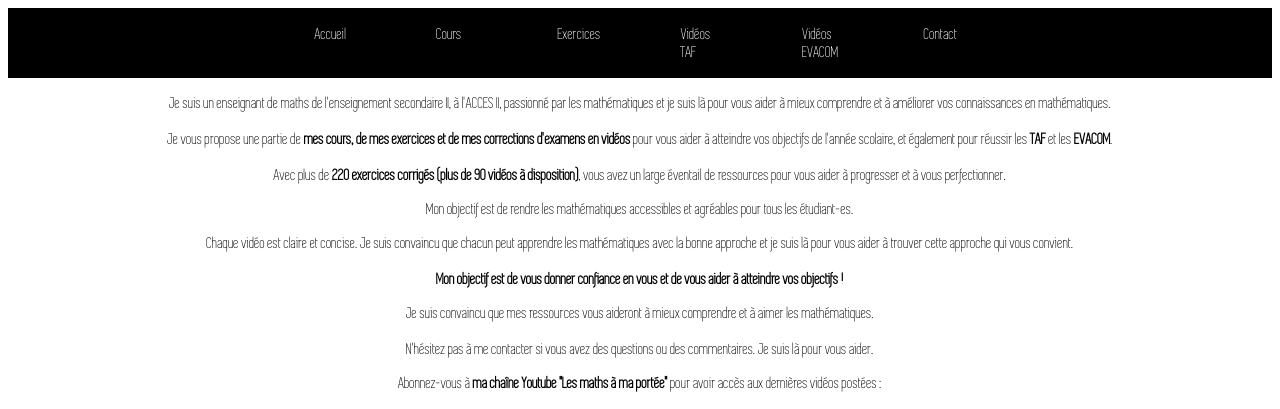
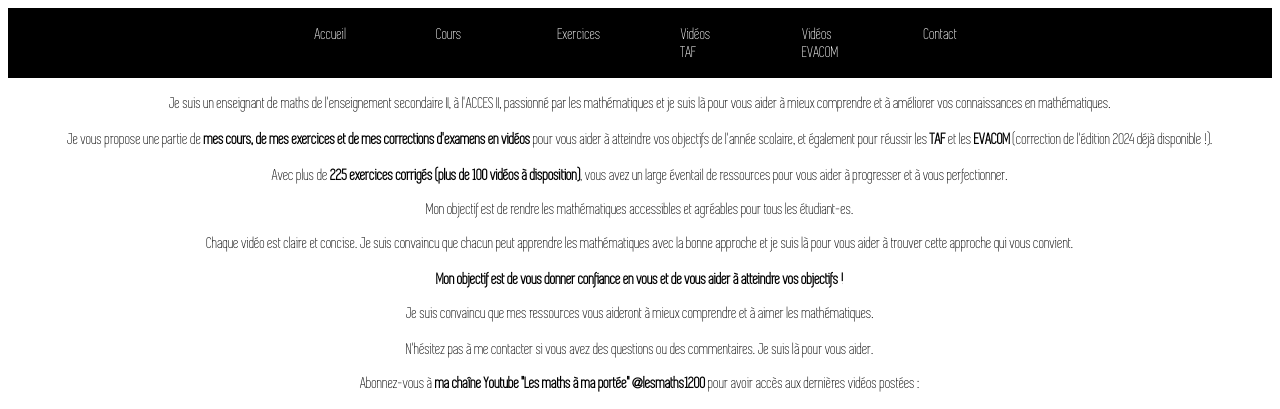
Before and after one commit to lesmaths1200/lesmaths1200.github.io, a plain HTML site: page index.html in a window 1280 px wide. Shown: the top 409 px of the page. Drawn offline with nearby package versions, Linux system fonts and the light colour scheme.

Commit message:
Update index.html

```diff
--- a/index.html
+++ b/index.html
@@ -39,9 +39,9 @@ height="0" width="0" style="display:none;visibility:hidden"></iframe></noscript>
     </script>
     <main>
       <p>
-        Je suis un enseignant de maths de l'enseignement secondaire II, à l'ACCES II, passionné par les mathématiques et je suis là pour vous aider à mieux comprendre et à améliorer vos connaissances en mathématiques. <br><br> Je vous propose une partie de <strong> mes cours, de mes exercices et de mes corrections d'examens en vidéos </strong> pour vous aider à atteindre vos objectifs de l'année scolaire, et également pour réussir les <strong> TAF </strong> et les <strong> EVACOM</strong>. <br>
+        Je suis un enseignant de maths de l'enseignement secondaire II, à l'ACCES II, passionné par les mathématiques et je suis là pour vous aider à mieux comprendre et à améliorer vos connaissances en mathématiques. <br><br> Je vous propose une partie de <strong> mes cours, de mes exercices et de mes corrections d'examens en vidéos </strong> pour vous aider à atteindre vos objectifs de l'année scolaire, et également pour réussir les <strong> TAF </strong> et les <strong> EVACOM</strong> (correction de l'édition 2024 déjà disponible !). <br>
 		<br>
-		Avec plus de <strong>220 exercices corrigés (plus de 90 vidéos à disposition)</strong>, vous avez un large éventail de ressources pour vous aider à progresser et à vous perfectionner.
+		Avec plus de <strong>225 exercices corrigés (plus de 100 vidéos à disposition)</strong>, vous avez un large éventail de ressources pour vous aider à progresser et à vous perfectionner.
       </p>
       <p>
         Mon objectif est de rendre les mathématiques accessibles et agréables pour tous les étudiant-es.
@@ -57,7 +57,7 @@ height="0" width="0" style="display:none;visibility:hidden"></iframe></noscript>
 		N'hésitez pas à me contacter si vous avez des questions ou des commentaires. Je suis là pour vous aider.
       </p>
       <p>
-        Abonnez-vous à <strong >ma chaîne Youtube "Les maths à ma portée" </strong> pour avoir accès aux dernières vidéos postées : <br>
+        Abonnez-vous à <strong >ma chaîne Youtube "Les maths à ma portée" @lesmaths1200</strong> pour avoir accès aux dernières vidéos postées : <br>
 		<a href="https://www.youtube.com/@lesmaths1200/playlists" target="_blank"><img src="../img/PNG-YT2.png" width="90px" align=middle> </a>
       </p>
     </main>
```
